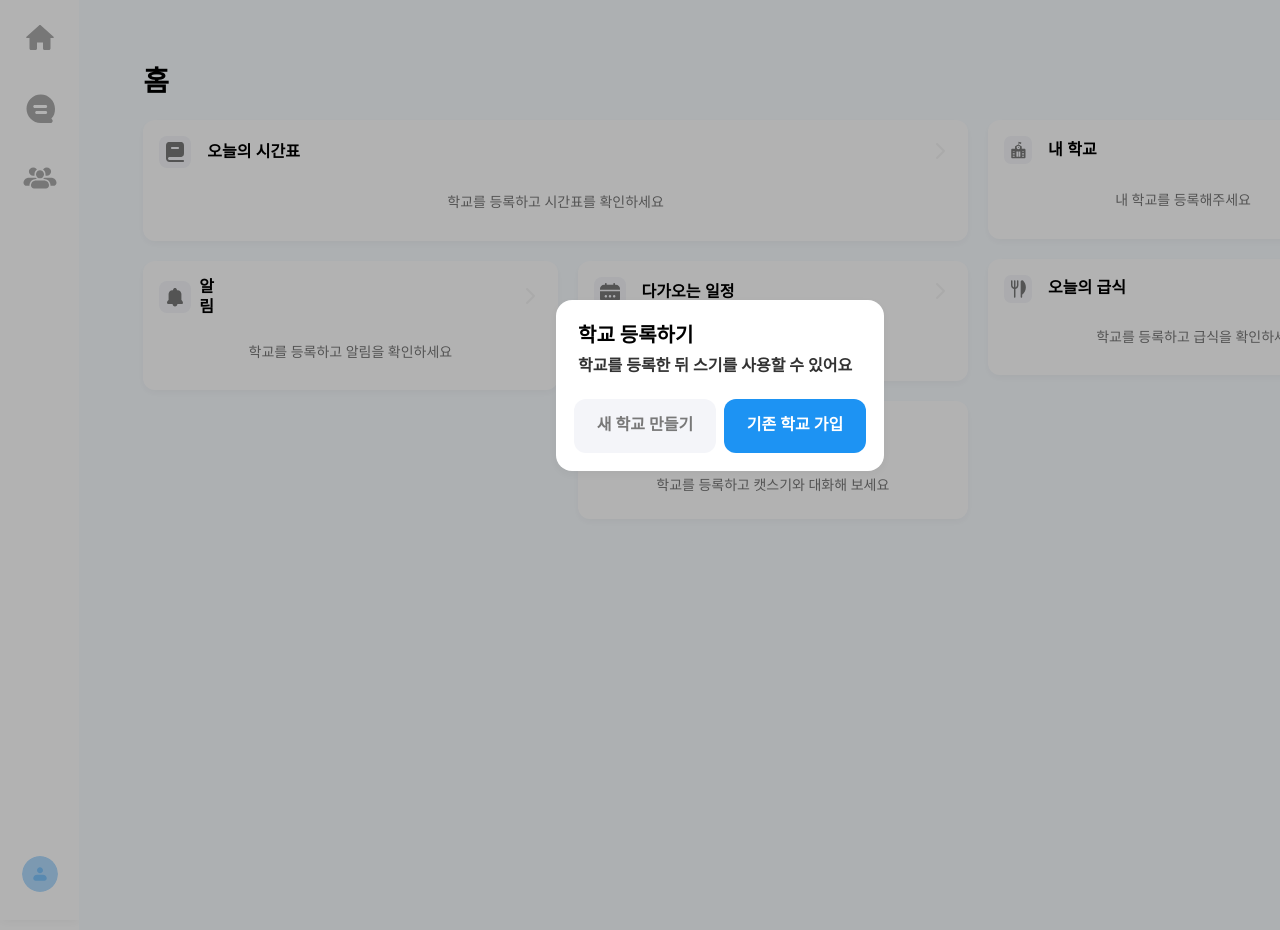
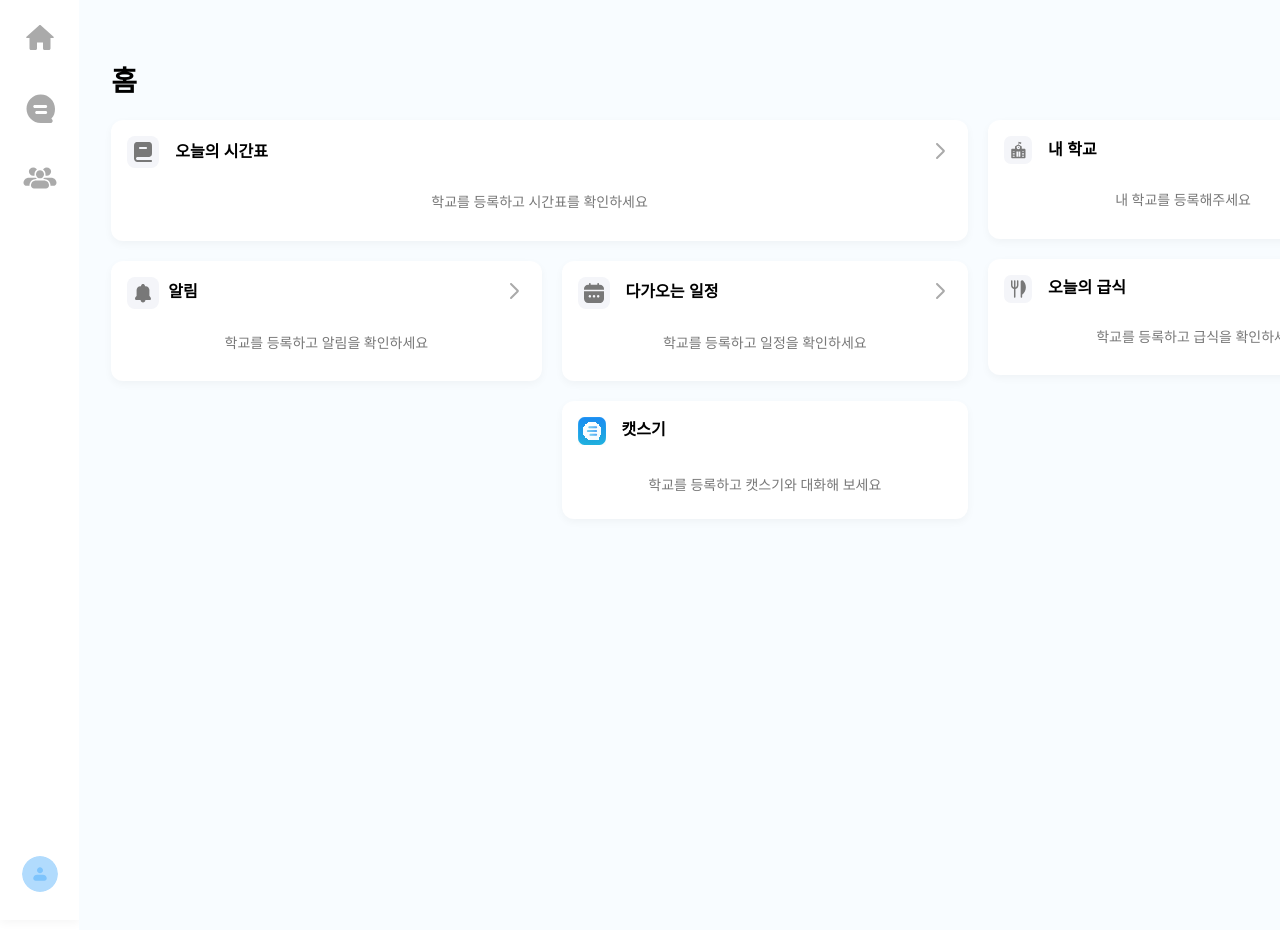
Before and after one commit to apeun-gidaechi/seugi-desktop, a React (Vite) app: page /unhome in a window 1280 px wide. Shown: the top 930 px of the page. Built offline with nearby package versions, Linux system fonts and the light colour scheme; the HTML template or start-up script is replaced by a standard one.

Commit message:
⚡ :: 홈 뷰 살짝 수정

```diff
--- a/src/components/Home/NotSubscribed/UnHome.style.ts
+++ b/src/components/Home/NotSubscribed/UnHome.style.ts
@@ -34,12 +34,9 @@ export const ComponentsBox = styled.div`
   gap: 20px;
   align-self: stretch;
 
-  padding: 0 0 0 32px;
 `
 
 export const HomeTitle = styled.h1`
-  padding: 0 0 0 32px;
-
   position: relative;
 
   width: 100%;
--- a/src/components/Home/NotSubscribed/UnHome.tsx
+++ b/src/components/Home/NotSubscribed/UnHome.tsx
@@ -25,7 +25,7 @@ const UnHome = () => {
 
     return (
         <S.HomeContainer>
-            <RegisterSchool />
+            {/* <RegisterSchool /> */}
             <Navbar />
             <S.HomeMain>
                 <S.HomeTitle>홈</S.HomeTitle>
--- a/src/components/Home/RegisterSchool/RegisterSchool.tsx
+++ b/src/components/Home/RegisterSchool/RegisterSchool.tsx
@@ -11,7 +11,7 @@ const RegisterSchool = () => {
     }
 
     const handleJoin = () => {
-        navigate('/schoolcode');
+        navigate('/schoolcode ');
     }
 
     return (
```
